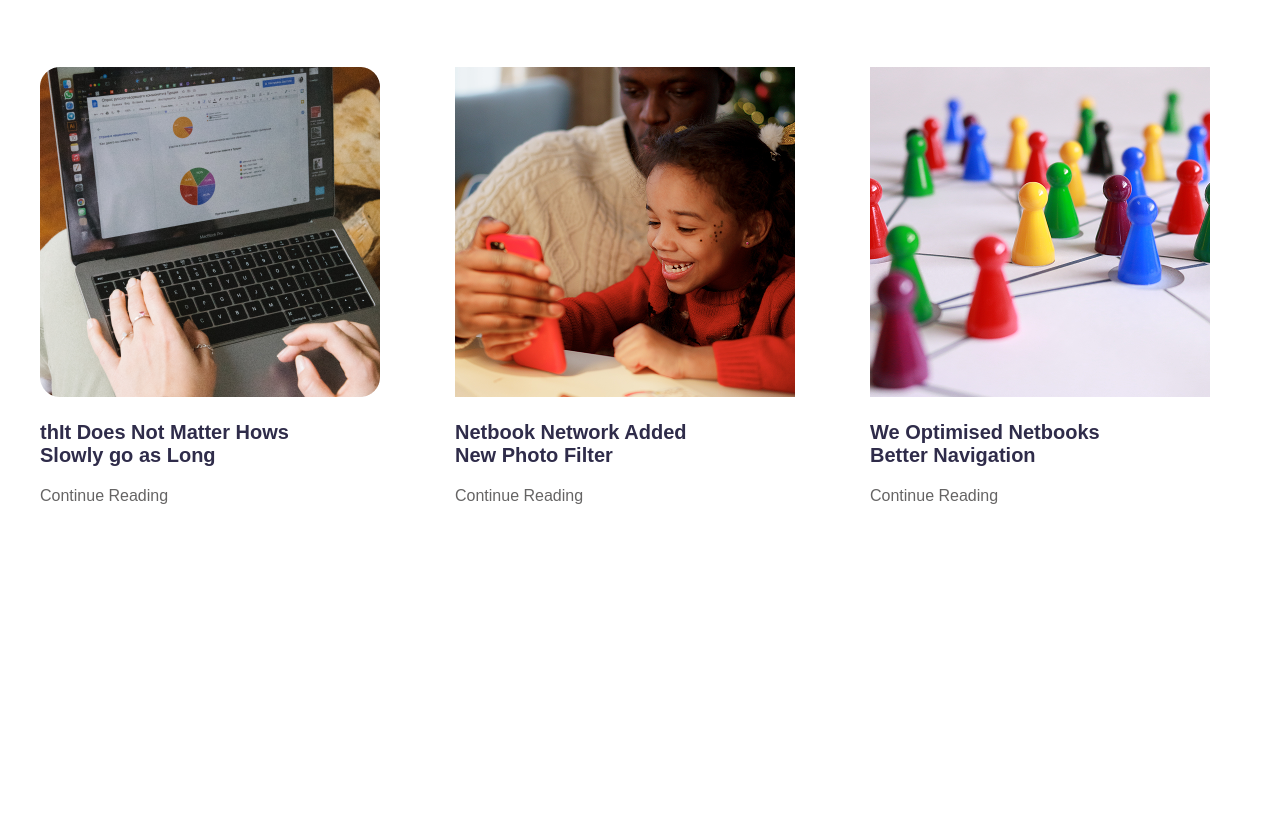
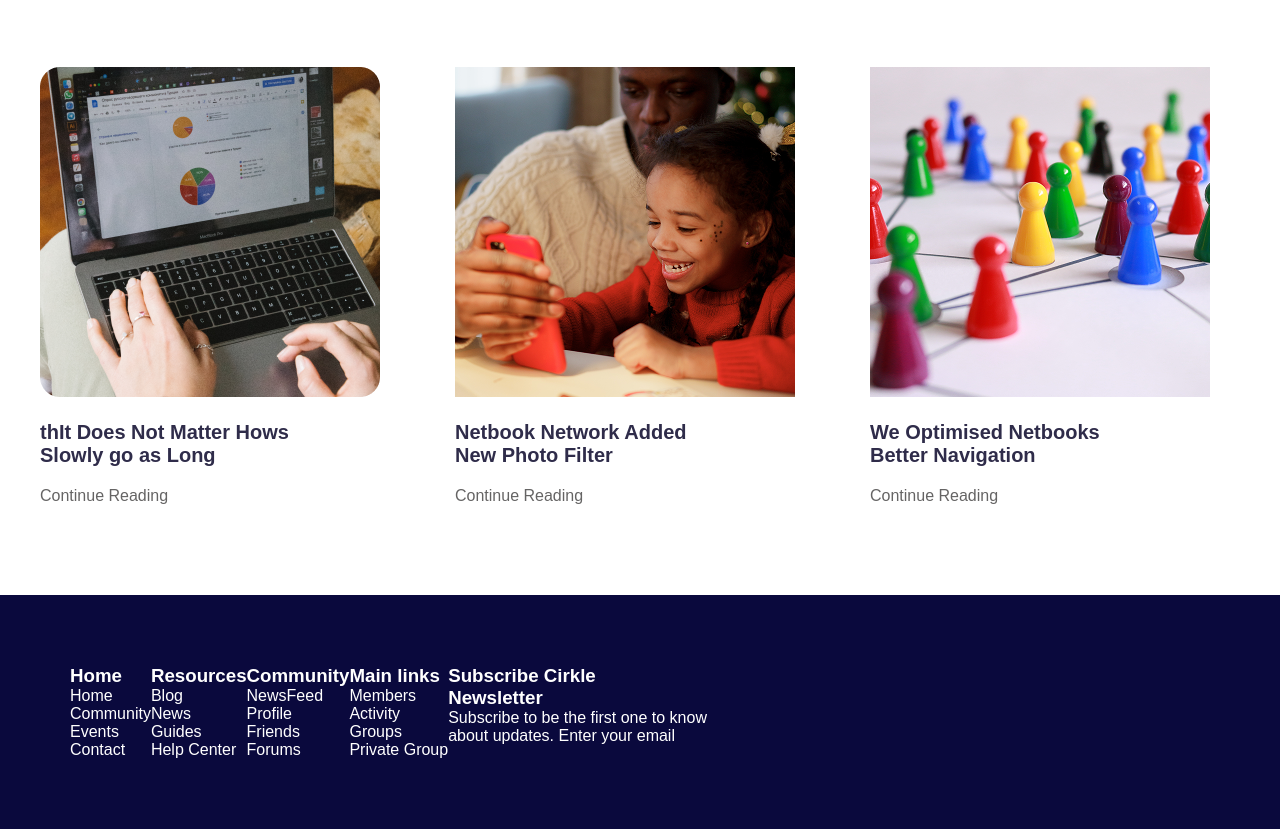
Before and after one commit to benshojonov/Home-work-5, a plain HTML site: page index.html in a window 1280 px wide. Shown: the part 3948-4777 px from the top of the page. Before the commit the page ends 4543 px from the top, so only its background shows below. Drawn offline with Linux system fonts and the light colour scheme.

Commit message:
izmeneniye

```diff
--- a/index.html
+++ b/index.html
@@ -260,5 +260,43 @@
     </div>
 </div>
 
+<div class="section8">
+    <div class="obshiy3">
+        <div class="boxin">
+            <div class="text">
+                <h3>Home</h3>
+                <p>Home</p>
+                <p>Community</p>
+                <p>Events</p>
+                <p>Contact</p>
+            </div>
+            <div class="text">
+                <h3>Resources</h3>
+                <p>Blog</p>
+                <p>News</p>
+                <p>Guides</p>
+                <p>Help Center</p>
+            </div>
+            <div class="text">
+                <h3>Community</h3>
+                <p>NewsFeed</p>
+                <p>Profile</p>
+                <p>Friends</p>
+                <p>Forums</p>
+            </div>
+            <div class="text">
+                <h3>Main links</h3>
+                <p>Members</p>
+                <p>Activity</p>
+                <p>Groups</p>
+                <p>Private Group</p>
+            </div>
+        </div>
+        <div class="right10">
+            <h3>Subscribe Cirkle <br> Newsletter</h3>
+        <p>Subscribe to be the first one to know <br>about updates. Enter your email</p>
+        </div>
+    </div>
+</div>
 </body>
 </html>
--- a/style.css
+++ b/style.css
@@ -367,3 +367,15 @@ span{
 .section7{
     margin-bottom: 90px;
 }
+.section8{
+    background-color: #0A093D;
+    color: white;
+}
+.obshiy3{
+    display: flex;
+    padding: 70px;
+
+}
+.boxin{
+    display: flex;
+}
```
